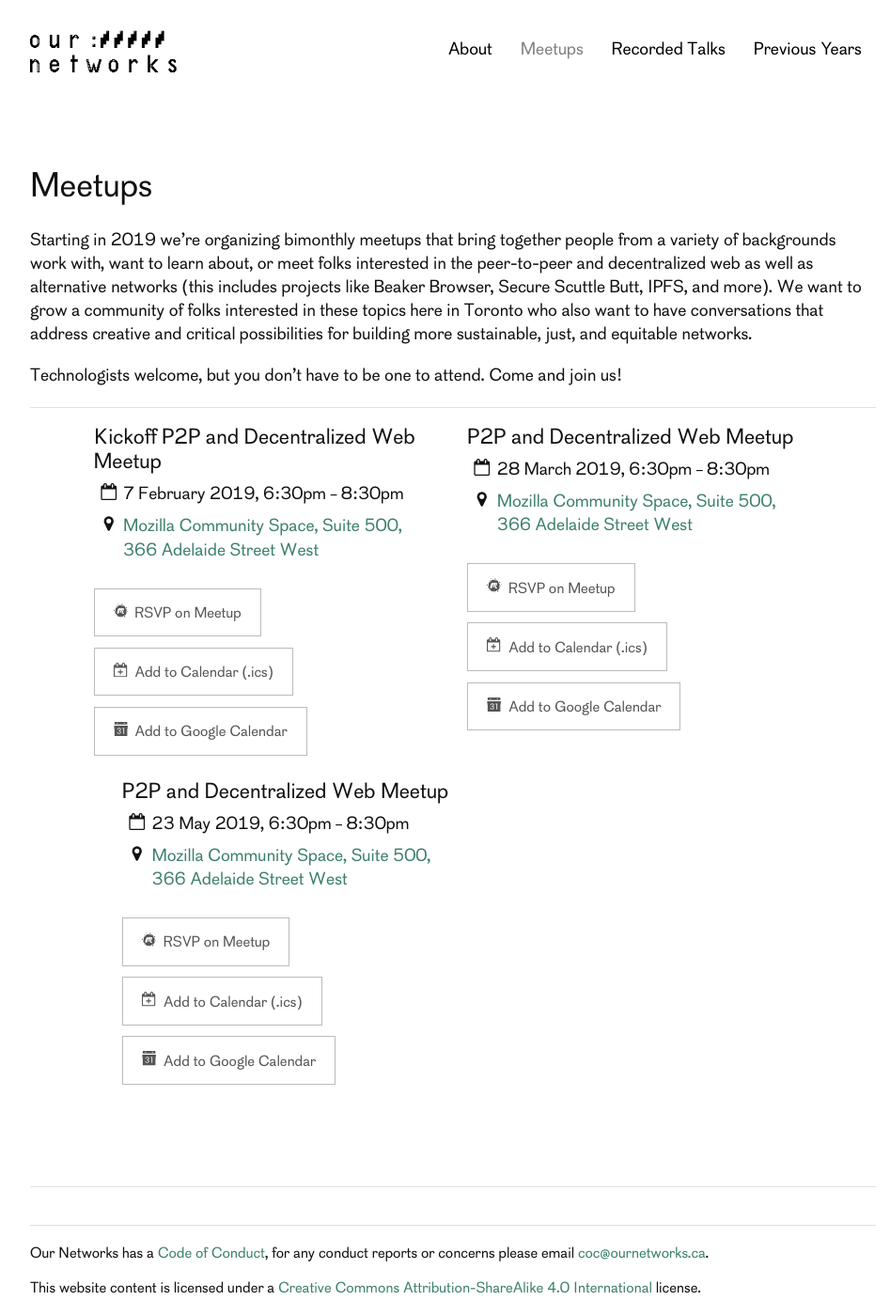
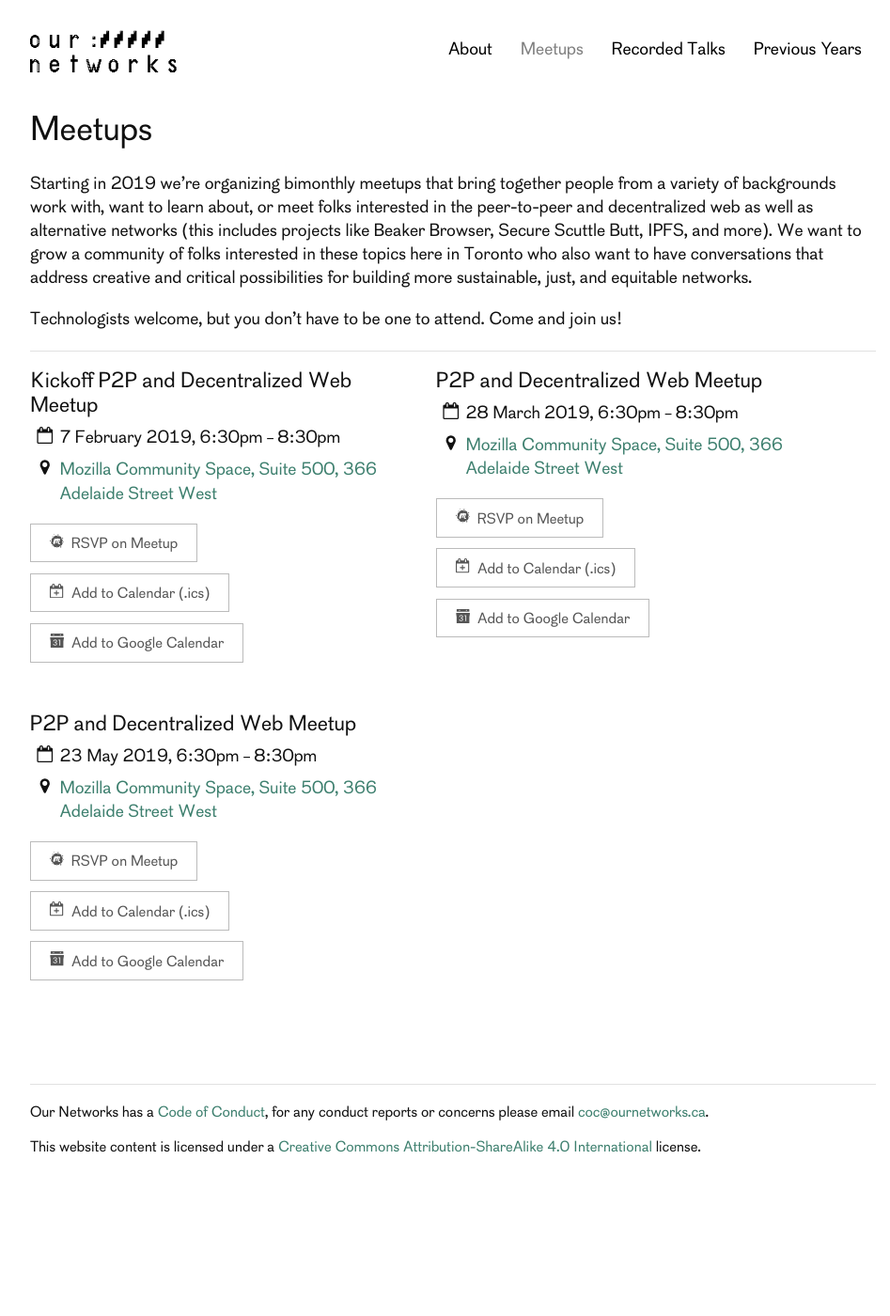
Before and after one commit to ournetworks/ournetworks.ca, a Jekyll site: the page built from meetups.md, in a window 1280 px wide and 1400 px high. Shown: the whole window at 94% size, without its empty margins (158-1105 px from the left). Built offline with Jekyll 4.4.1, drawn with Linux system fonts in a browser that asks for light colours.

Commit message:
layout edit

```diff
--- a/_includes/nav.html
+++ b/_includes/nav.html
@@ -16,7 +16,7 @@
              {% if page.order > 0 and page.parent == nil %}
                <li>
                  <a class= "nav-item {% if current != '/' %}{% if page.url == current %}active{% endif %}{% endif %}"
-                    href="{% if page.content.size > 0 %}{{ page.url }}{% else %}#{% endif %}" aria-label="{{ page.title }}">
+                    href="{% if page.content.size > 1 %}{{ page.url }}{% else %}#{% endif %}" aria-label="{{ page.title }}">
                     {% if page.titleDisplay %}{{ page.titleDisplay }}{% else %}{% endif %}
                  </a>
                 {% assign sorted2_pages = site.pages | sort: "order" %}
--- a/_layouts/page.html
+++ b/_layouts/page.html
@@ -2,7 +2,7 @@
 layout: default
 ---
 <div class="container">
-  <article class="post extended">
+  <article class="post">
     <header class="post-header">
       <h1 class="post-title">{{ page.title }}</h1>
       {% if page.subTitle %}<h2 class="post-subtitle">{{ page.subTitle }}</h2>
--- a/_sass/_buttons.scss
+++ b/_sass/_buttons.scss
@@ -47,7 +47,7 @@ button.button-primary:focus {
 
 .compact {
   font-size: 0.85em;
-  padding: 15px 20px;
+  padding: 10px 20px;
   vertical-align: top;
 
   @media screen and (max-width: $on-palm) {
--- a/_sass/_layout.scss
+++ b/_sass/_layout.scss
@@ -182,11 +182,13 @@
 
 // Events
 .event {
-  margin-bottom: 1.5em;
+  margin-left: 0;
+  margin-bottom: 3em;
+  padding-right: 4%;
 }
 
 .event-time-location {
-  margin-bottom: 1.5em;
+  margin-bottom: 1em;
 
   .icon {
     min-width: 1.75em;
@@ -223,6 +225,12 @@
   .compact + .compact {
     margin-top: 0.75em;
   }
+}
+
+.event-add {
+  display: flex;
+  flex-direction: column;
+  align-items: flex-start;
 }
 
 // Splash
--- a/meetups.md
+++ b/meetups.md
@@ -13,17 +13,11 @@ Technologists welcome, but you don't have to be one to attend. Come and join us!
 
 <!-- Call section -->
 <section class="sections">
-  <div class="container">
-    <div class="row events-grid">
-      {% for call in site.data.meetups %}
-      <div class="six columns event">
-        {% include event.html event=call %}
-      </div>
-      {% endfor %}
+  <div class="row events-grid">
+    {% for call in site.data.meetups %}
+    <div class="six columns event">
+      {% include event.html event=call %}
     </div>
+    {% endfor %}
   </div>
 </section>
-
-<br />
-
-***
```
